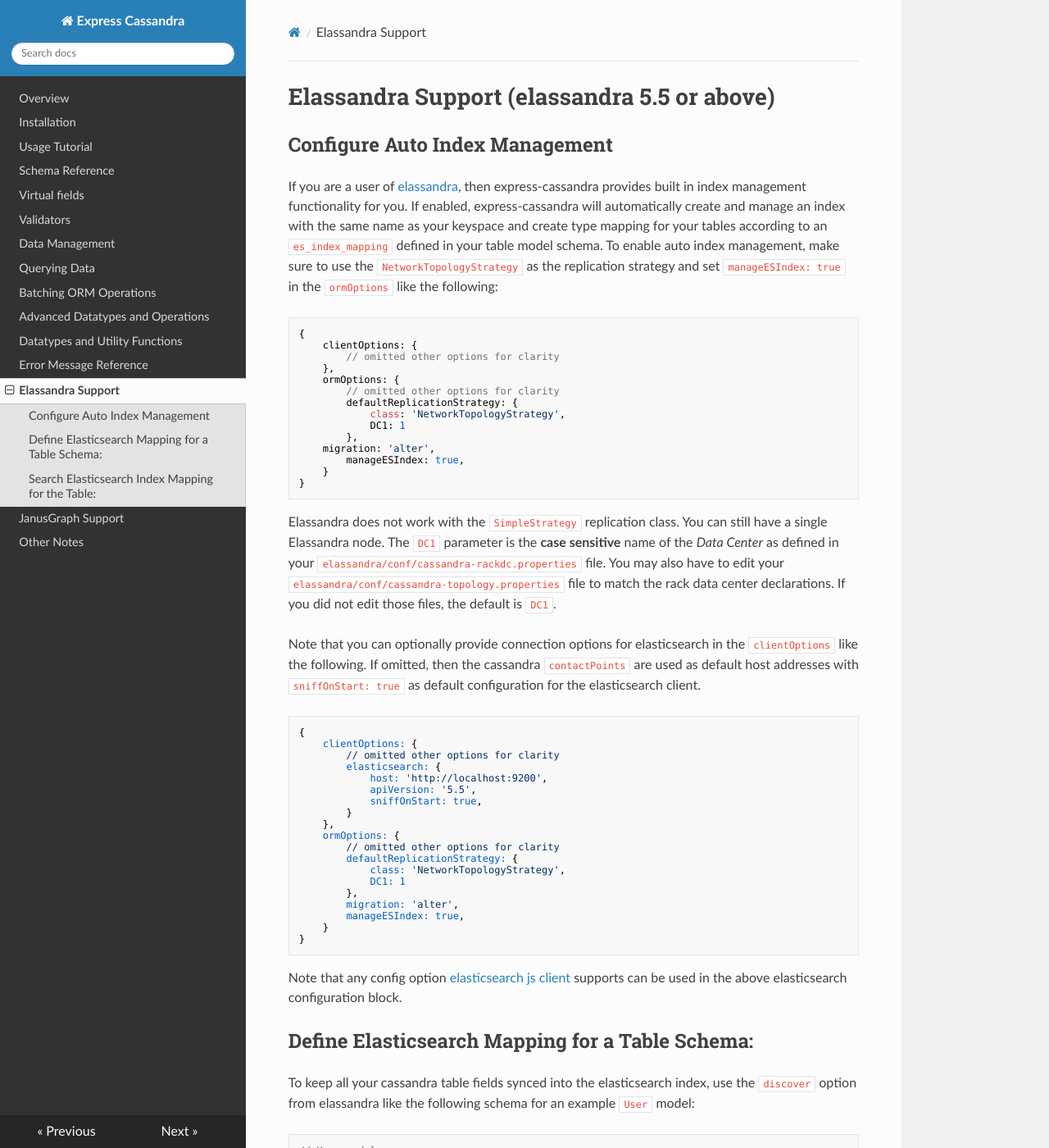
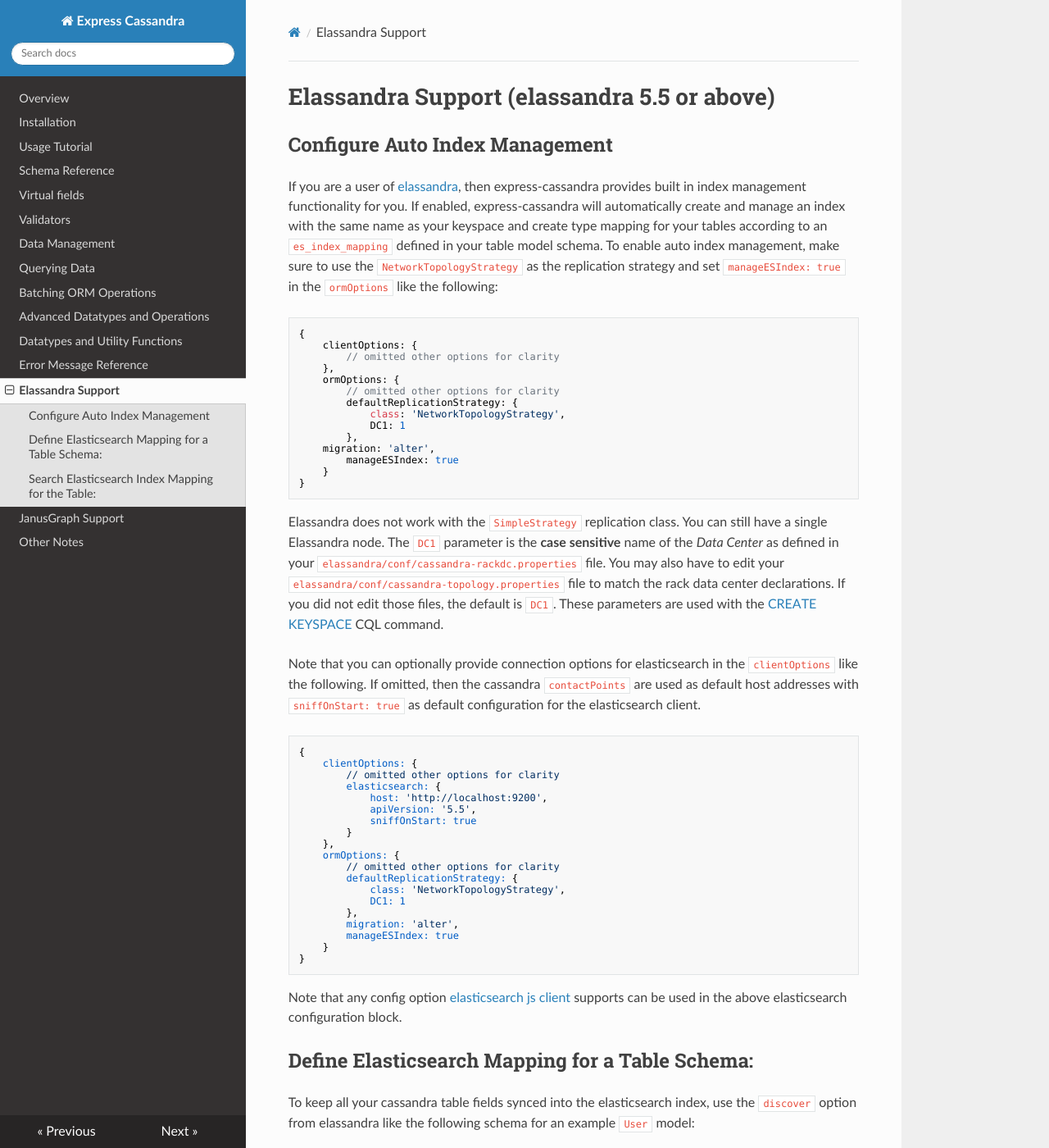
Before and after one commit to masumsoft/express-cassandra, an MkDocs documentation site: the page built from docs/elassandra.md, in a window 1280 px wide and 1400 px high. Shown: the whole window at 82% size. Built offline with MkDocs 1.6.1, drawn with Linux system fonts in a browser that asks for light colours; nearby versions of some CDN libraries; old or Windows-style settings are respelled for this version of MkDocs; some of the changed text lies outside the part shown.

Commit message:
Added a sentence with a link to the CREATE KEYSPACE for better information on how the DC1 is used by CQL.

````diff
--- a/docs/elassandra.md
+++ b/docs/elassandra.md
@@ -16,12 +16,12 @@ If you are a user of [elassandra](https://github.com/strapdata/elassandra), then
             DC1: 1
         },
 	migration: 'alter',
-        manageESIndex: true,
+        manageESIndex: true
     }
 }
 ```
 
-Elassandra does not work with the `SimpleStrategy` replication class. You can still have a single Elassandra node. The `DC1` parameter is the **case sensitive** name of the _Data Center_ as defined in your `elassandra/conf/cassandra-rackdc.properties` file. You may also have to edit your `elassandra/conf/cassandra-topology.properties` file to match the rack data center declarations. If you did not edit those files, the default is `DC1`.
+Elassandra does not work with the `SimpleStrategy` replication class. You can still have a single Elassandra node. The `DC1` parameter is the **case sensitive** name of the _Data Center_ as defined in your `elassandra/conf/cassandra-rackdc.properties` file. You may also have to edit your `elassandra/conf/cassandra-topology.properties` file to match the rack data center declarations. If you did not edit those files, the default is `DC1`. These parameters are used with the [CREATE KEYSPACE](https://docs.datastax.com/en/cql/3.3/cql/cql_reference/cqlCreateKeyspace.html) CQL command.
 
 Note that you can optionally provide connection options for elasticsearch in the `clientOptions` like the following. If omitted, then the cassandra `contactPoints` are used as default host addresses with `sniffOnStart: true` as default configuration for the elasticsearch client.
 
@@ -32,7 +32,7 @@ Note that you can optionally provide connection options for elasticsearch in the
         elasticsearch: {
             host: 'http://localhost:9200',
             apiVersion: '5.5',
-            sniffOnStart: true,
+            sniffOnStart: true
         }
     },
     ormOptions: {
@@ -42,7 +42,7 @@ Note that you can optionally provide connection options for elasticsearch in the
             DC1: 1
         },
         migration: 'alter',
-        manageESIndex: true,
+        manageESIndex: true
     }
 }
 ```
@@ -100,7 +100,7 @@ You can now use the `search` method to do an elasticsearch query like the follow
 
 ```
 models.instance.User.search({
-    q: 'name:John',
+    q: 'name:John'
 }, function(err, response) {
     if (err) throw err;
 
@@ -142,7 +142,7 @@ const modelIndexName = modelKeyspaceName + '_' + modelTableName;
 
 esClient.count({
     index: modelIndexName,
-    type: modelTableName,
+    type: modelTableName
 }, function(err, response) {
     if (err) throw err;
 
````
